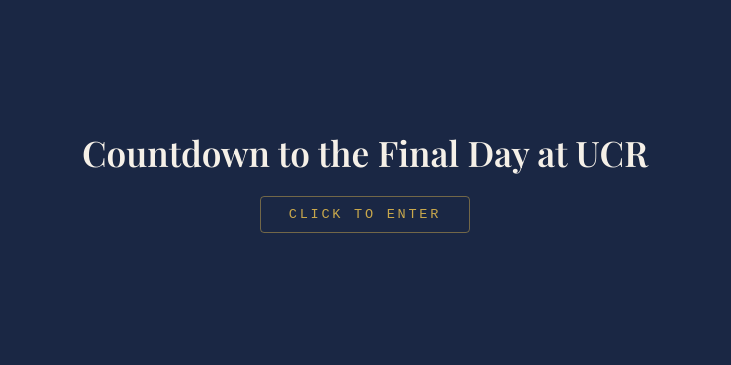
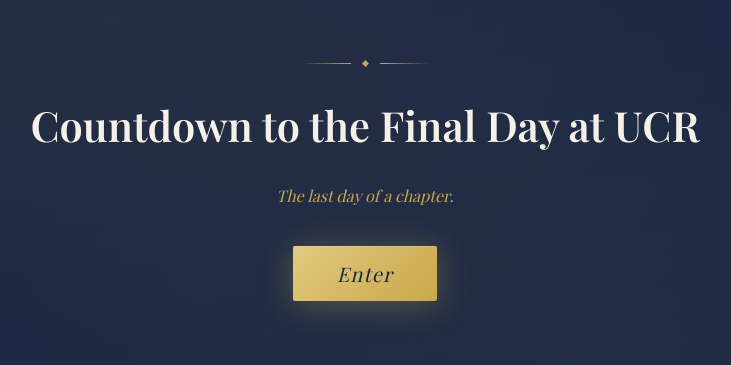
Before and after one commit to CodingGenius0001/ucr-countdown, a website: page index.html in a window 1280 px wide. Shown: the part 219-584 px from the top of the page, without its empty margins (275-1006 px from the left). Drawn offline with nearby package versions, Linux system fonts and the light colour scheme; no server answers; a web font is replaced by a local one.

Commit message:
Polish intro overlay: gold gradient button, staggered fade-in, ornament

```diff
--- a/index.html
+++ b/index.html
@@ -206,33 +206,64 @@
     #intro {
       position: fixed; inset: 0; z-index: 9999;
       background: var(--navy);
+      background-image:
+        radial-gradient(ellipse at 30% 30%, rgba(201,168,76,0.06) 0%, transparent 60%),
+        radial-gradient(ellipse at 70% 70%, rgba(201,168,76,0.04) 0%, transparent 50%);
       display: flex; flex-direction: column;
-      justify-content: center; align-items: center; gap: 20px;
+      justify-content: center; align-items: center; gap: 32px;
       cursor: pointer;
-      transition: opacity 0.8s ease;
+      transition: opacity 1s ease;
     }
     #intro.fade-out { opacity: 0; pointer-events: none; }
+    #intro .intro-ornament {
+      display: flex; align-items: center; gap: 12px;
+      opacity: 0; animation: fadeUp 1s 0.2s ease both;
+    }
+    #intro .intro-line {
+      width: 50px; height: 1px;
+      background: linear-gradient(to right, transparent, var(--gold));
+    }
+    #intro .intro-line.r {
+      background: linear-gradient(to left, transparent, var(--gold));
+    }
+    #intro .intro-diamond {
+      width: 5px; height: 5px;
+      background: var(--gold); transform: rotate(45deg);
+    }
     #intro h2 {
       font-family: 'Playfair Display', Georgia, serif;
-      font-size: clamp(1.4em, 4vw, 2.2em);
+      font-size: clamp(1.5em, 4.5vw, 2.6em);
+      font-weight: 600;
       color: var(--cream);
       text-align: center;
-      padding: 0 20px;
+      padding: 0 24px;
+      line-height: 1.3;
+      opacity: 0; animation: fadeUp 1s 0.35s ease both;
+    }
+    #intro .intro-sub {
+      font-family: 'Playfair Display', Georgia, serif;
+      font-style: italic;
+      font-size: clamp(0.85em, 2vw, 1em);
+      color: var(--gold);
+      opacity: 0; animation: fadeUp 1s 0.5s ease both;
     }
     #intro .enter-btn {
-      font-family: 'Courier New', Courier, monospace;
-      font-size: 0.85em;
-      color: var(--gold);
-      border: 1px solid rgba(201,168,76,0.5);
-      padding: 10px 28px;
-      border-radius: 4px;
-      letter-spacing: 0.2em;
-      text-transform: uppercase;
-      animation: pulse 2s ease-in-out infinite;
+      margin-top: 8px;
+      font-family: 'Playfair Display', Georgia, serif;
+      font-style: italic;
+      font-size: clamp(1em, 2.5vw, 1.25em);
+      color: var(--navy);
+      background: linear-gradient(135deg, var(--gold-light), var(--gold));
+      padding: 14px 44px;
+      border-radius: 2px;
+      letter-spacing: 0.06em;
+      box-shadow: 0 4px 32px rgba(201,168,76,0.35), 0 1px 0 rgba(255,255,255,0.15) inset;
+      opacity: 0; animation: fadeUp 1s 0.65s ease both;
+      transition: transform 0.2s ease, box-shadow 0.2s ease;
     }
-    @keyframes pulse {
-      0%, 100% { opacity: 0.6; }
-      50%       { opacity: 1; }
+    #intro .enter-btn:hover {
+      transform: translateY(-2px);
+      box-shadow: 0 8px 40px rgba(201,168,76,0.5), 0 1px 0 rgba(255,255,255,0.2) inset;
     }
 
     /* Ended state */
@@ -254,8 +285,14 @@
   <audio id="bg-music" src="music.mp3" preload="auto" loop></audio>
 
   <div id="intro" onclick="enterSite()">
+    <div class="intro-ornament">
+      <div class="intro-line"></div>
+      <div class="intro-diamond"></div>
+      <div class="intro-line r"></div>
+    </div>
     <h2>Countdown to the Final Day at UCR</h2>
-    <div class="enter-btn">Click to enter</div>
+    <p class="intro-sub">The last day of a chapter.</p>
+    <div class="enter-btn">Enter</div>
   </div>
 
   <canvas class="stars" id="stars"></canvas>
```
